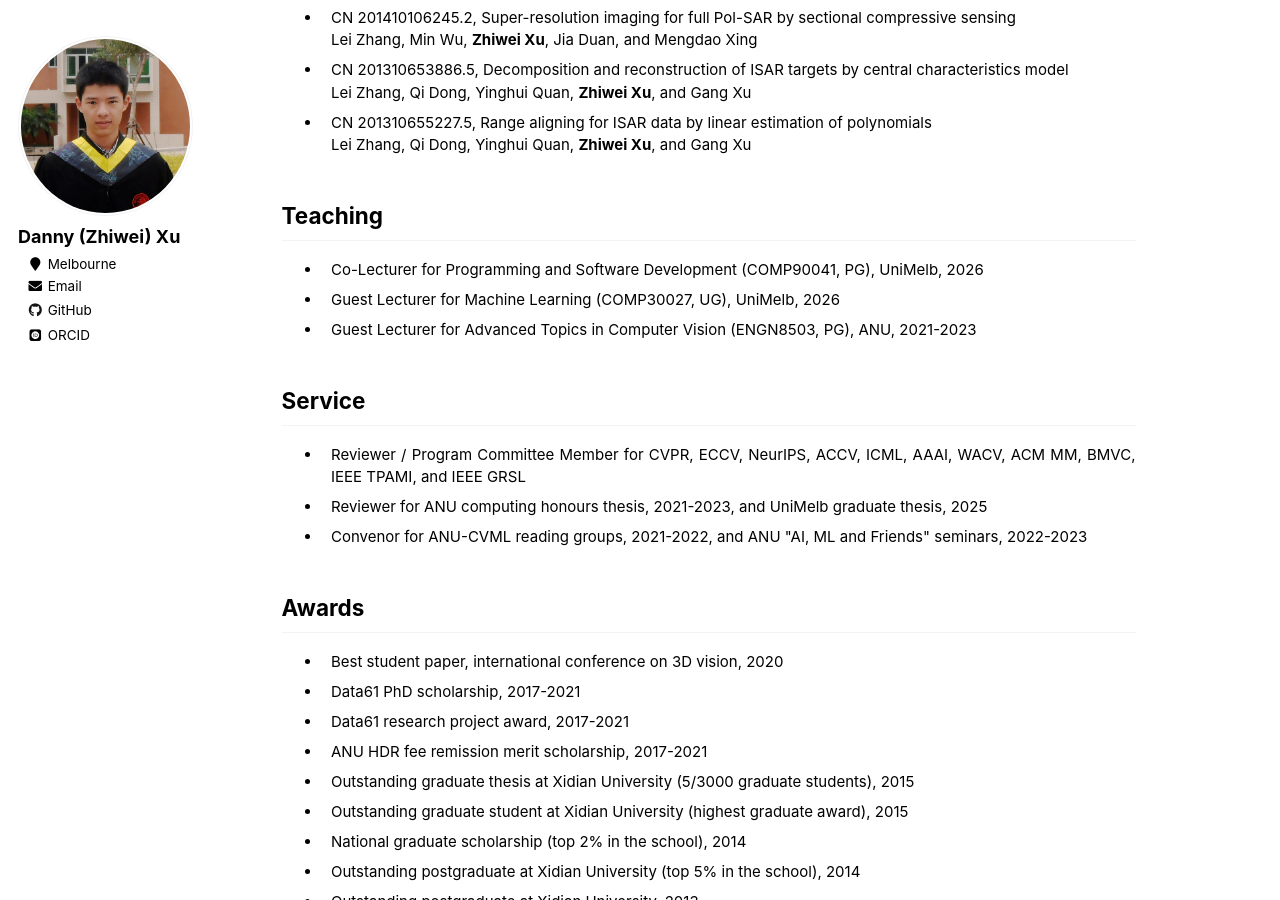
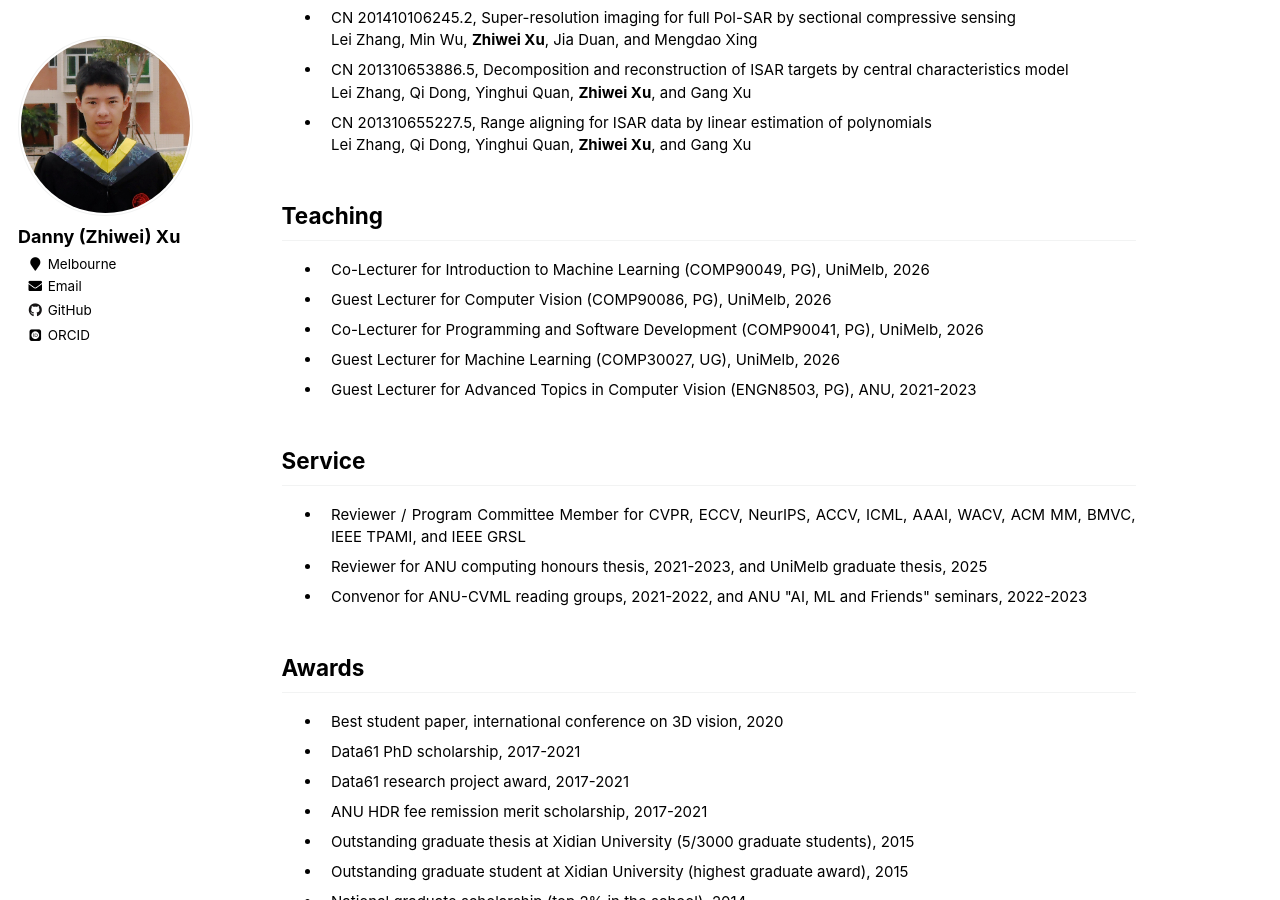
Before and after one commit to zwxu064/zwxu064.github.io, a Jekyll site: the page built from _pages/about.html, in a window 1280 px wide and 900 px high, scrolled down 3133 px. Built offline with Jekyll 4.4.1, drawn with Linux system fonts in a browser that asks for light colours; some web fonts are replaced.

Commit message:
Update about.html

```diff
--- a/_pages/about.html
+++ b/_pages/about.html
@@ -484,6 +484,8 @@ ul{li{padding-inline-start: 1ch;}}
 
 <h2 id="teaching">Teaching</h2>
   <ul>
+	<li><div>Co-Lecturer for Introduction to Machine Learning (COMP90049, PG), UniMelb, 2026</div>
+	<li><div>Guest Lecturer for Computer Vision (COMP90086, PG), UniMelb, 2026</div>
     <li><div>Co-Lecturer for Programming and Software Development (COMP90041, PG), UniMelb, 2026</div>
 	<li><div>Guest Lecturer for Machine Learning (COMP30027, UG), UniMelb, 2026</div>
     <li><div>Guest Lecturer for Advanced Topics in Computer Vision (ENGN8503, PG), ANU, 2021-2023</div>
```
